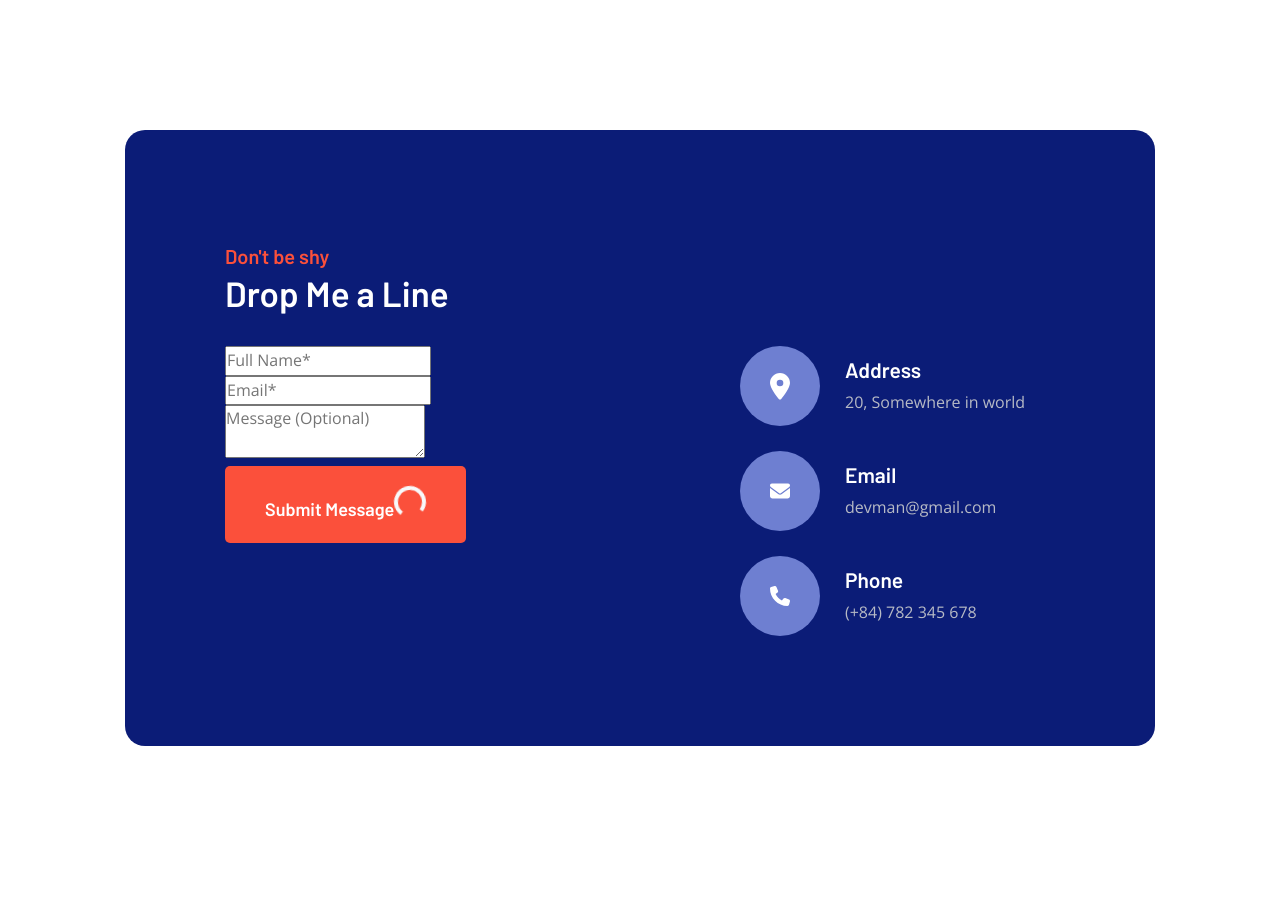
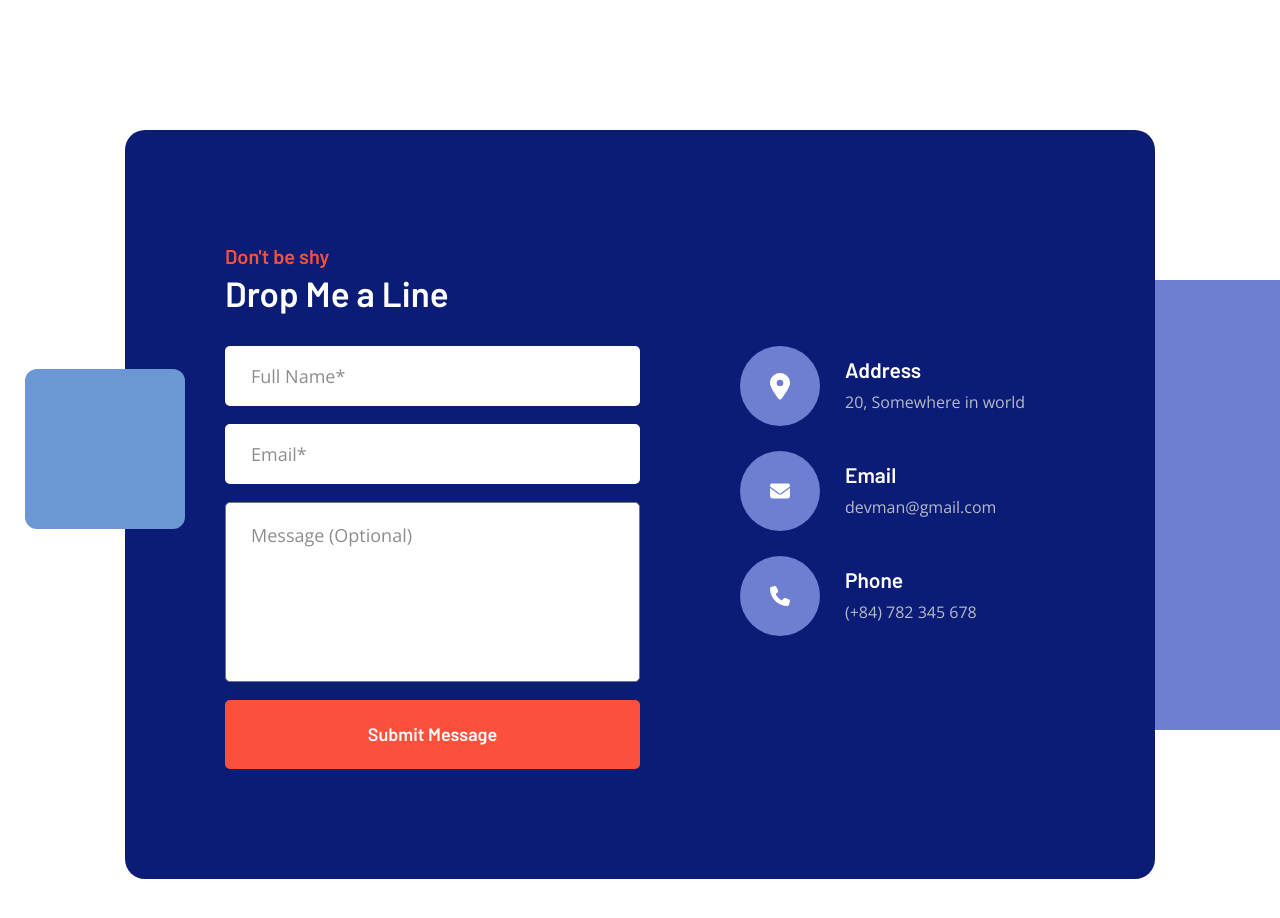
Before and after one commit to phamday997/Portfolio-ReactTypeScript, a React (Create React App) app: page / in a window 1280 px wide. Shown: the part 8200-9118 px from the top of the page. Built offline with nearby package versions, Linux system fonts and the light colour scheme.

Commit message:
Finish section contact

```diff
--- a/src/assets/sass/base/_global.scss
+++ b/src/assets/sass/base/_global.scss
@@ -42,6 +42,123 @@ a {
   &:focus-visible,
   &:focus-within {
     outline: none;
+  }
+}
+/* Form Input */
+.form-control-pd {
+  input[type="submit"],
+  button[type="submit"] {
+    position: relative;
+    width: 100%;
+    display: block;
+    @include mixins.mobile {
+      font-size: 16px;
+      font-weight: 500;
+    }
+  }
+  .loader-wrapper {
+    top: 50%;
+    right: 20px;
+    position: absolute;
+    width: 26px;
+    height: 26px;
+    opacity: 0.5;
+    @include mixins.translate(0, -50%);
+    @include mixins.mobile {
+      width: 20px;
+      height: 20px;
+    }
+  }
+  .loader-icon {
+    width: 100%;
+    height: 100%;
+    @include mixins.mobile {
+      border-width: 3px;
+    }
+  }
+}
+.input-control-pd {
+  width: 100%;
+  margin-bottom: 18px;
+  input[type="text"],
+  input[type="email"],
+  input[type="tel"] {
+    border: 1px solid transparent;
+    display: block;
+    width: 100%;
+    line-height: 1.2;
+    padding: 10px 25px;
+    height: 60px;
+    font-size: 18px;
+    border-radius: 5px;
+    @include mixins.transition(all 0.3s ease-in-out);
+    background-color: vars.$color__light;
+    @include mixins.mobile {
+      font-size: 15px;
+      padding: 15px 20px;
+      height: 50px;
+    }
+    &::placeholder {
+      color: vars.$color__gray-second;
+    }
+    &:focus,
+    &:focus-visible,
+    &:focus-within {
+      outline: none;
+      border-color: vars.$color__third;
+    }
+    &.error {
+      border-color: vars.$color__error;
+    }
+  }
+}
+.textarea-control-pd {
+  margin-bottom: 18px;
+  width: 100%;
+  .message {
+    font-weight: 600;
+  }
+  textarea {
+    line-height: 1.5;
+    display: block;
+    width: 100%;
+    border-radius: 5px;
+    height: 180px;
+    padding: 19px 25px 25px;
+    resize: none;
+    font-size: 18px;
+    @include mixins.transition(all 0.3s ease-in-out);
+    background-color: vars.$color__light;
+    @include mixins.mobile {
+      font-size: 15px;
+      padding: 15px 20px 20px;
+      height: 160px;
+    }
+    &::placeholder {
+      color: vars.$color__gray-second;
+    }
+    &:focus,
+    &:focus-visible,
+    &:focus-within {
+      outline: none;
+      border-color: vars.$color__third;
+    }
+    &.error {
+      border-color: vars.$color__error;
+    }
+  }
+}
+
+.message {
+  font-size: 15px;
+  margin-bottom: 0;
+  margin-top: 5px;
+  &.message-error {
+    color: vars.$color__error;
+  }
+  &.message-success {
+    color: vars.$color__light;
+    font-weight: 500;
   }
 }
 
--- a/src/assets/sass/base/_variables.scss
+++ b/src/assets/sass/base/_variables.scss
@@ -22,6 +22,7 @@ $color__light: #ffffff;
 $color__dark: #000000;
 $color__blue: #50c5f0;
 $color__pink: #f05c6e;
+$color__error: #ff2c2c;
 $color__background: #343c55;
 $color__background-second: #444359;
 $color__gray: #b7bac5;
--- a/src/components/From/ContactFrom.tsx
+++ b/src/components/From/ContactFrom.tsx
@@ -9,14 +9,14 @@ import { Button } from "../Button";
 
 const schema = yup
   .object({
-    fullName: yup.string().required("This field is required"),
+    fullName: yup.string().required("Please fill out this field."),
     email: yup
       .string()
-      .email("Invalid email format")
-      .required("This field is required"),
+      .email("Invalid email format.")
+      .required("Please fill out this field."),
     message: yup
       .string()
-      .test("wordCount", "Message must be less than 50 words", (value) => {
+      .test("wordCount", "Message must be less than 50 words.", (value) => {
         if (!value) return true; // Allow empty values (optional)
         return value.trim().split(/\s+/).length < 50;
       })
@@ -39,7 +39,7 @@ export const ContactForm: React.FC = () => {
 
   const clearSuccessMessage = useDebouncedCallback(() => {
     setSuccessMessage(null);
-  }, 5000);
+  }, 6000);
 
   const onSubmit = async (data: FormProps) => {
     await new Promise((resolve) => setTimeout(resolve, 1000));
@@ -51,7 +51,10 @@ export const ContactForm: React.FC = () => {
 
   return (
     <div className="contact-form-wrapper">
-      <form onSubmit={handleSubmit(onSubmit)} className="form-contact">
+      <form
+        onSubmit={handleSubmit(onSubmit)}
+        className="form-contact form-control-pd"
+      >
         <InputField
           type="text"
           placeholder="Full Name*"
@@ -75,21 +78,21 @@ export const ContactForm: React.FC = () => {
         <Button typeEle="button" className="secondary" type="submit">
           Submit Message
           {isSubmitting && (
-            <div
-              className="loader-icon spinner-border text-light"
-              role="status"
-            >
-              <span className="visually-hidden">Loading...</span>
+            <div className="loader-wrapper">
+              <div
+                className="loader-icon spinner-border text-light"
+                role="status"
+              >
+                <span className="visually-hidden">Loading...</span>
+              </div>
             </div>
           )}
-          <div className="loader-icon spinner-border text-light" role="status">
-            <span className="visually-hidden">Loading...</span>
-          </div>
         </Button>
       </form>
-
       {successMessage && (
-        <p className="message messages-success">{successMessage}</p>
+        <p className="message message-success text-center mt-3">
+          {successMessage}
+        </p>
       )}
     </div>
   );
--- a/src/components/From/Field/InputField.tsx
+++ b/src/components/From/Field/InputField.tsx
@@ -14,6 +14,6 @@ export const InputField: React.FC<InputFieldProps> = ({
       {...register}
       className={error ? "error" : ""}
     />
-    {error && <p className="message messages-error">{error.message}</p>}
+    {error && <p className="message message-error">{error.message}</p>}
   </div>
 );
--- a/src/components/From/Field/TextAreaField.tsx
+++ b/src/components/From/Field/TextAreaField.tsx
@@ -12,6 +12,6 @@ export const TextAreaField: React.FC<TextAreaFieldProps> = ({
       placeholder={placeholder}
       {...register}
     />
-    {error && <p className="message messages-error">{error.message}</p>}
+    {error && <p className="message message-error">{error.message}</p>}
   </div>
 );
--- a/src/components/ThemeMode.tsx
+++ b/src/components/ThemeMode.tsx
@@ -62,7 +62,7 @@ const ThemeMode = React.forwardRef<HTMLDivElement, ThemeModeProps>(
           <button
             title={mode === "manual" ? "Mode Manual" : "Mode Auto"}
             onClick={toggleTheme}
-            className="theme-toggle manual-icon"
+            className="theme-toggle manual-icon mouse-event"
           >
             {theme === "light" ? <SunIcon /> : <MoonIcon />}
           </button>
--- a/src/pages/Contact/Contact.scss
+++ b/src/pages/Contact/Contact.scss
@@ -3,6 +3,11 @@
 @use "../../assets/sass/base/mixins" as mixins;
 
 .section-contact {
+  position: relative;
+  padding-bottom: 184px;
+  @include mixins.tablet {
+    padding-bottom: 140px;
+  }
   .heading-group {
     margin-bottom: 30px;
     &--maintitle {
@@ -10,6 +15,8 @@
     }
   }
   .contact-wrapper {
+    position: relative;
+    z-index: 2;
     border-radius: 20px;
     padding: 120px 110px;
     background-color: vars.$color__secondary;
@@ -118,3 +125,10 @@
     }
   }
 }
+@include mixins.ThemeMode {
+  .section-contact {
+    .contact-wrapper {
+      background-color: vars.$color__background;
+    }
+  }
+}
--- a/src/pages/Contact/index.tsx
+++ b/src/pages/Contact/index.tsx
@@ -1,5 +1,5 @@
 import React from "react";
-import { HeadingGroup, ContactForm } from "../../components";
+import { HeadingGroup, ContactForm, MovingParallax } from "../../components";
 import { FontAwesomeIcon } from "@fortawesome/react-fontawesome";
 import {
   faLocationDot,
@@ -58,9 +58,34 @@ export const Contact: React.FC = () => {
                 </div>
               </div>
             </div>
+            <MovingParallax
+              direction="Y"
+              speed={20}
+              align="left"
+              lightmodeBg="#6b97d3"
+              darkmodeBg="#444359"
+              style={{
+                borderRadius: "12px",
+                marginLeft: "-100px",
+                bottom: "350px",
+                width: "160px",
+                height: "160px",
+              }}
+            ></MovingParallax>
           </div>
         </div>
       </div>
+      <MovingParallax
+        direction="Y"
+        speed={20}
+        align="right"
+        lightmodeBg="#6e7fd1"
+        style={{
+          top: "150px",
+          width: "22%",
+          height: "450px",
+        }}
+      ></MovingParallax>
     </section>
   );
 };
```
